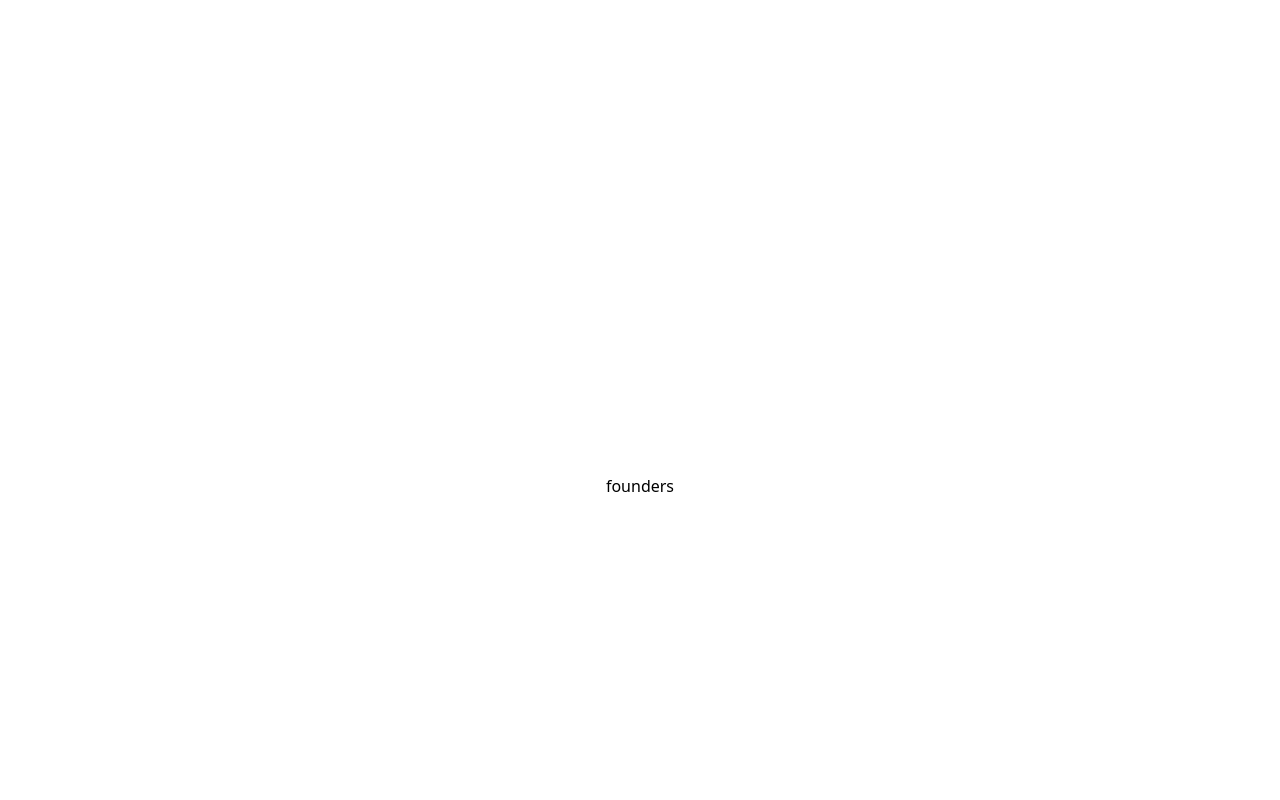
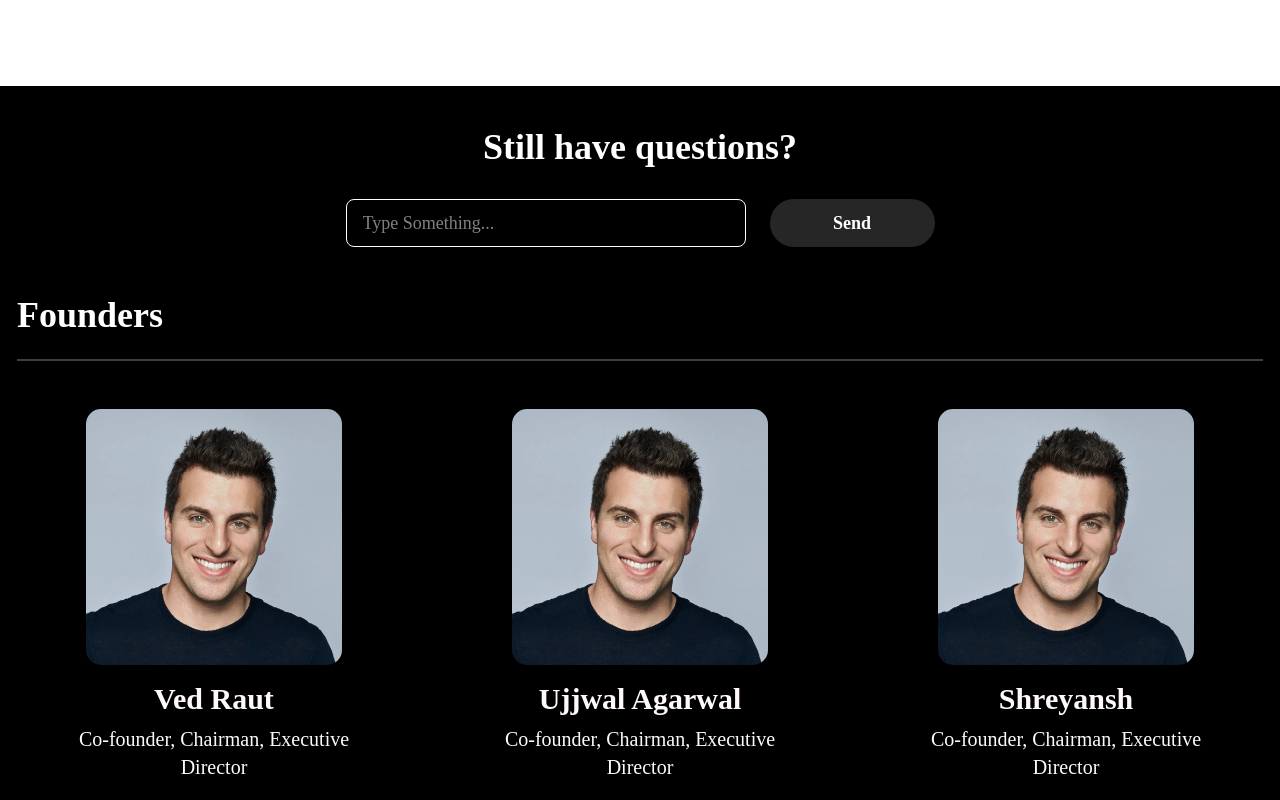
Before and after one commit to pulkit131/KalkiNi_V2.0, a React (Vite) app: page / in a window 1280 px wide. Shown: the part 1620-2420 px from the top of the page. Built offline with nearby package versions, Linux system fonts and the light colour scheme.

Commit message:
Founders page updated

```diff
--- a/src/pages/homepage/Founders.jsx
+++ b/src/pages/homepage/Founders.jsx
@@ -1,11 +1,80 @@
 import React from "react";
+import image from "../icons/founders/image.png";
+// Make sure you have Prompt and Radio Canada fonts loaded in your project for best results.
 
-const Founders = () => {
+const founders = [
+  {
+    name: "Ved Raut",
+    role: "Co-founder, Chairman, Executive Director",
+    image: image,
+  },
+  {
+    name: "Ujjwal Agarwal",
+    role: "Co-founder, Chairman, Executive Director",
+    image: image,
+  },
+  {
+    name: "Shreyansh",
+    role: "Co-founder, Chairman, Executive Director",
+    image: image,
+  },
+];
+
+export default function FoundersSection() {
   return (
-    <div className="flex flex-col h-screen w-screen justify-center items-center">
-      founders
-    </div>
+    <section className="w-full bg-black bg-gradient-to-t from-black/20 to-black/20 border border-black font-['Prompt'] py-10">
+      {/* Header */}
+      <div className="max-w-7xl mx-auto px-4">
+        <div className="text-center mb-8">
+          <h2 className="font-bold text-2xl sm:text-3xl md:text-4xl text-white leading-tight">
+            Still have questions?
+          </h2>
+        </div>
+
+        {/* Input and Send Button */}
+        <div className="flex flex-col sm:flex-row items-center justify-center gap-4 sm:gap-6 mb-12">
+          <input
+            className="w-full sm:w-[400px] h-[48px] bg-black border border-white rounded-[8px] px-4 text-white placeholder:text-white/50 font-normal outline-none focus:text-white text-base sm:text-lg"
+            placeholder="Type Something..."
+          />
+          <button className="w-full sm:w-[165px] h-[48px] bg-white/15 rounded-[48px] flex items-center justify-center font-['Radio_Canada'] font-bold text-base sm:text-lg text-white transition hover:bg-white/25">
+            Send
+          </button>
+        </div>
+
+        {/* Founders Title */}
+        <div className="mb-6">
+          <h3 className="font-bold text-2xl sm:text-3xl md:text-4xl text-white">
+            Founders
+          </h3>
+        </div>
+
+        {/* Divider Line */}
+        <div className="w-full border-t-2 border-[#403D3D] mb-8" />
+
+        {/* Founders Cards */}
+        <div className="flex flex-col md:flex-row justify-center gap-8">
+          {founders.map((founder) => (
+            <div
+              key={founder.name}
+              className="flex flex-col items-center bg-black/30 rounded-xl p-4 w-full max-w-xs mx-auto"
+            >
+              <div
+                className="w-40 h-40 sm:w-56 sm:h-56 md:w-64 md:h-64 bg-cover bg-center rounded-[15px] mb-4"
+                style={{
+                  backgroundImage: `url(${founder.image})`,
+                }}
+              />
+              <div className="font-bold text-lg sm:text-2xl md:text-3xl text-[#FFF9F9] text-center">
+                {founder.name}
+              </div>
+              <div className="font-medium text-base sm:text-lg md:text-xl text-[#FFFAFA] text-center mt-2">
+                {founder.role}
+              </div>
+            </div>
+          ))}
+        </div>
+      </div>
+    </section>
   );
-};
-
-export default Founders;
+}
```
Also changed, not shown: src/pages/icons/founders/image.png (added).
